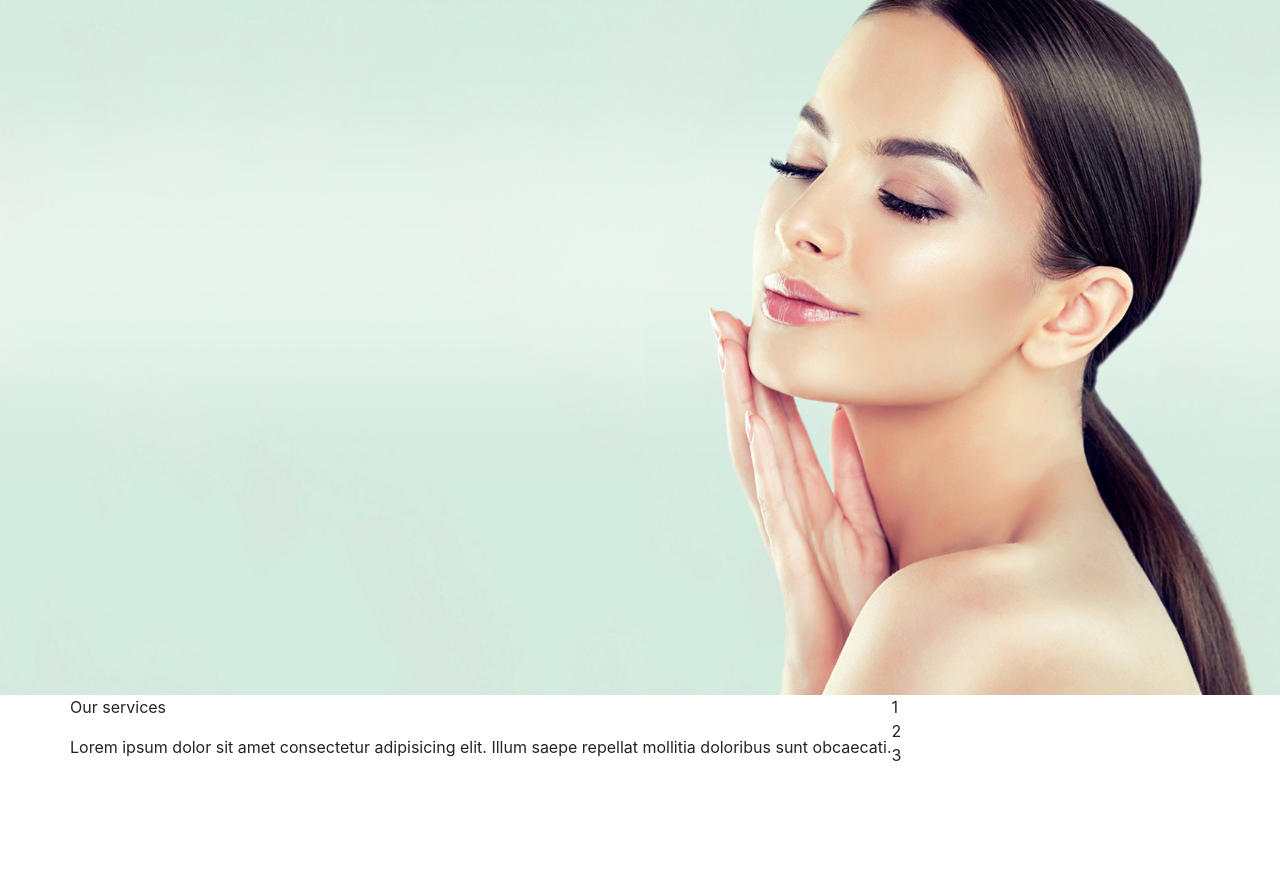
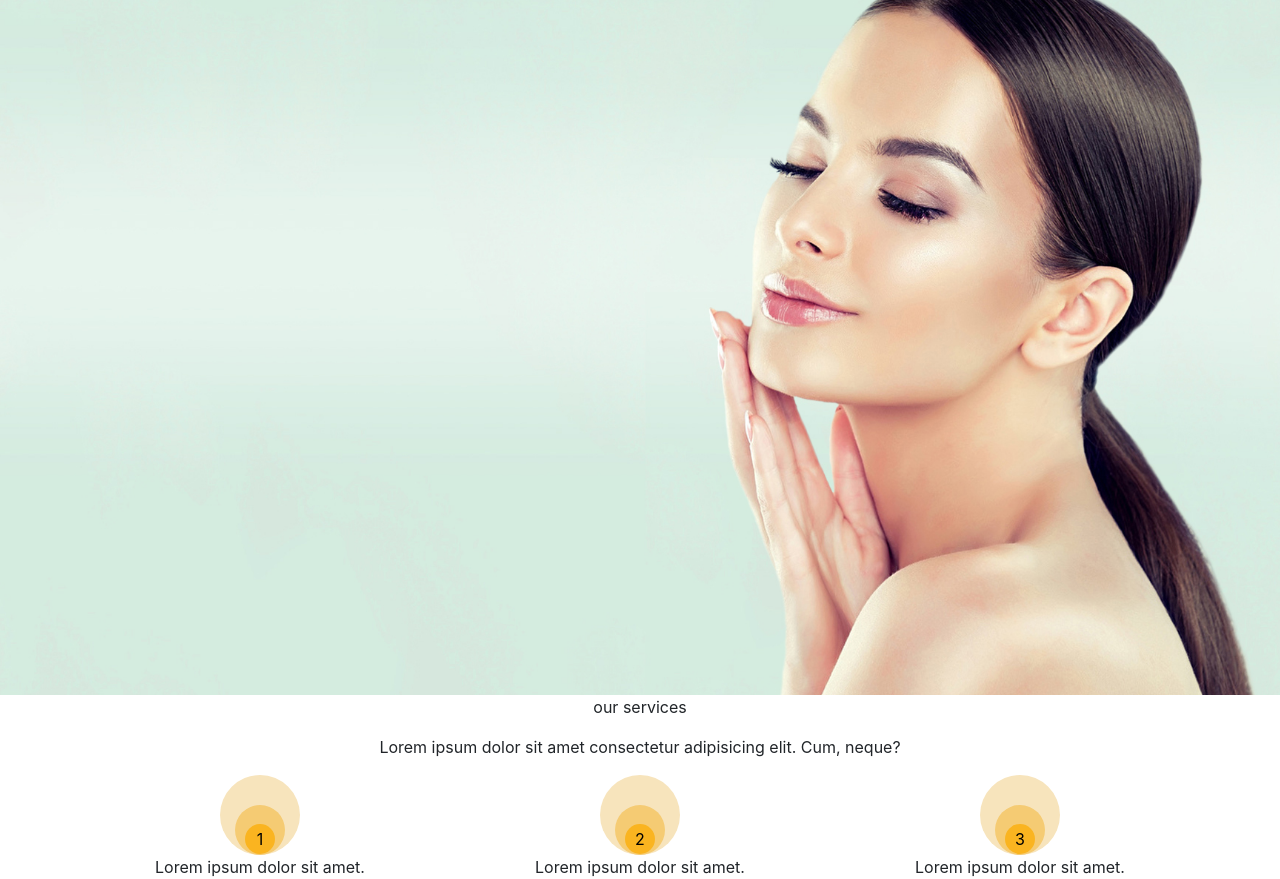
Before and after one commit to kana9379992/Saloon, a plain HTML site: page index.html in a window 1280 px wide. Shown: the part 105-984 px from the top of the page. Before the commit the page ends 872 px from the top, so only its background shows below. Drawn offline with nearby package versions, Linux system fonts and the light colour scheme.

Commit message:
Services block

```diff
--- a/index.html
+++ b/index.html
@@ -53,48 +53,36 @@
             </div>
         </div>
     </header>
+
+    <div class="services">
+
       <div class="container">
-
-      <div class="row">
-          <div class="services">
-              <p class="services__text">Our services</p>
-              <div class="services__descr">Lorem ipsum dolor sit amet consectetur adipisicing elit. Illum saepe repellat mollitia doloribus sunt obcaecati.</div>
-            </div>
-            <div class="steps">
-
-            <div class="points .col-lg-2 .col-md-12">
+        <p class="services__headtext text-center">our services</p>
+        <p class="services__descr text-center">Lorem ipsum dolor sit amet consectetur adipisicing elit. Cum, neque?</p>
+        <div class="row blocks d-flex justify-content-around">
+            <div class="overlay col-sm-12 col-md-3 ">
                 <div class="first-point">
-                <div class="first-circle">
-                  <div class="second-circle">
-                    <div class="third-circle circle-text">
-                      1
+                    <div class="second-point">
+                      <div class="third-point">1</div>
                     </div>
                     </div>
+                    <div class="services-points__descr">Lorem ipsum dolor sit amet.</div>
+            </div>
+              <div class="overlay col-sm-12 col-md-3 justify-content-center">
+                  <div class="first-point ">
+                      <div class="second-point">
+                        <div class="third-point">2</div>
                       </div>
                       </div>
+                      <div class="services-points__descr">Lorem ipsum dolor sit amet.</div>
               </div>
-            <div class="points .col-xl-2">
-              <div class="first-point">
-                <div class="first-circle">
-                  <div class="second-circle">
-                    <div class="third-circle circle-text">
-                      2
+                 <div class="overlay col-sm-12 col-md-3 ">
+                    <div class="first-point ">
+                        <div class="second-point">
+                          <div class="third-point">3</div>
                         </div>
                         </div>
-                </div>
-              </div>
-            </div>
-
-            <div class="points .col-xl-2">
-              <div class="first-point">
-                <div class="first-circle">
-                  <div class="second-circle">
-                    <div class="third-circle circle-text">
-                      3
-                    </div>
-                  </div>
-                </div>
-              </div>
+                        <div class="services-points__descr">Lorem ipsum dolor sit amet.</div>
                  </div>
         </div>
        </div>
--- a/sass/_services.sass
+++ b/sass/_services.sass
@@ -0,0 +1,40 @@
+.first-point
+    margin: 0 auto
+    display: block
+    text-align: center
+    width: 80px
+    height: 80px
+    border-radius: 50%
+    background-color: #f7e4bc
+    align-content: center
+    transition: all .2s ease-in
+.first-point:hover
+        transform: scale(1.1)
+        transition: all .2s ease-in
+.second-point
+    top: 50%
+    transform: translate(0%, 30%)
+    margin: 0 auto
+    width: 50px
+    height: 50px
+    border-radius: 50%
+    background-color: #f5cb73
+    align-content: center
+    color: black
+.third-point
+    top: 50%
+    transform: translate(0%, 30%)
+    margin: 0 auto
+    width: 30px
+    height: 30px
+    border-radius: 50%
+    background-color: #fab420
+    align-content: center
+    color: black
+.blocks
+    display: flex
+    justify-content: space-around
+.overlay
+
+.services-points__descr
+    text-align: center
```
Also changed, not shown: css/style.css, 1 other file. Lines whose indentation alone changed are shown as unchanged.
